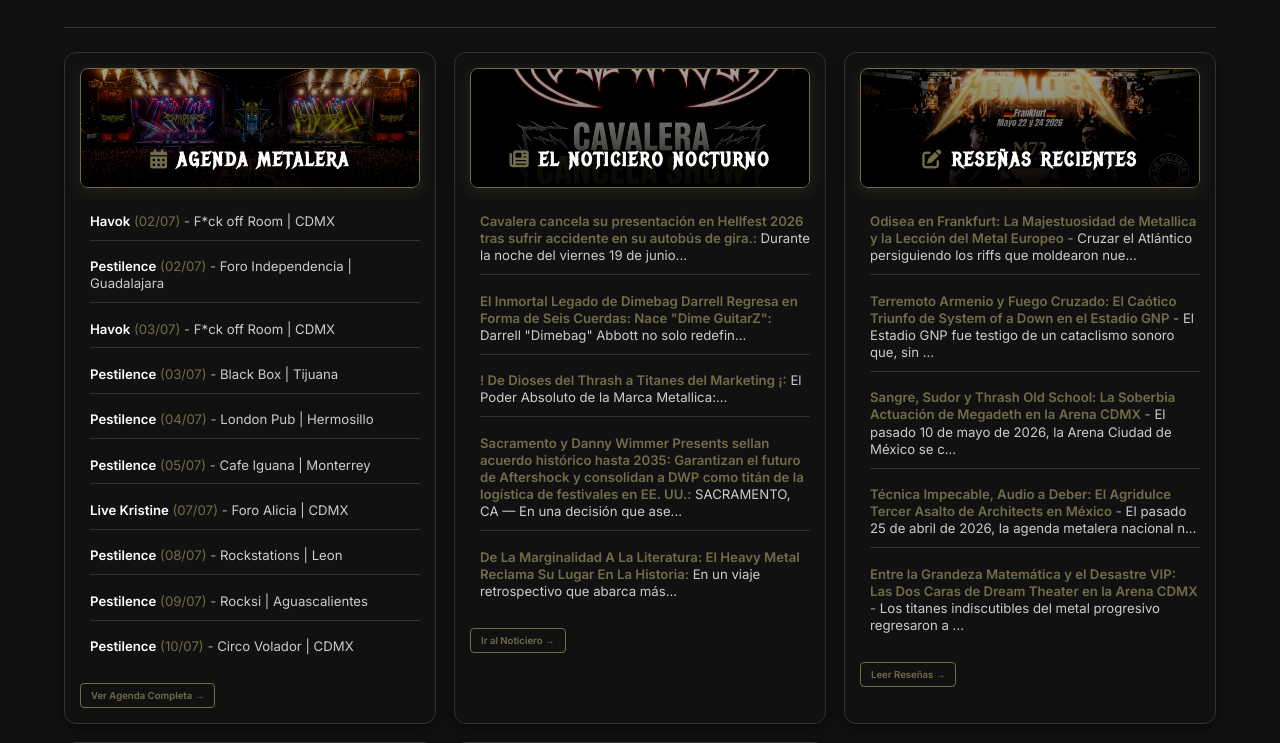
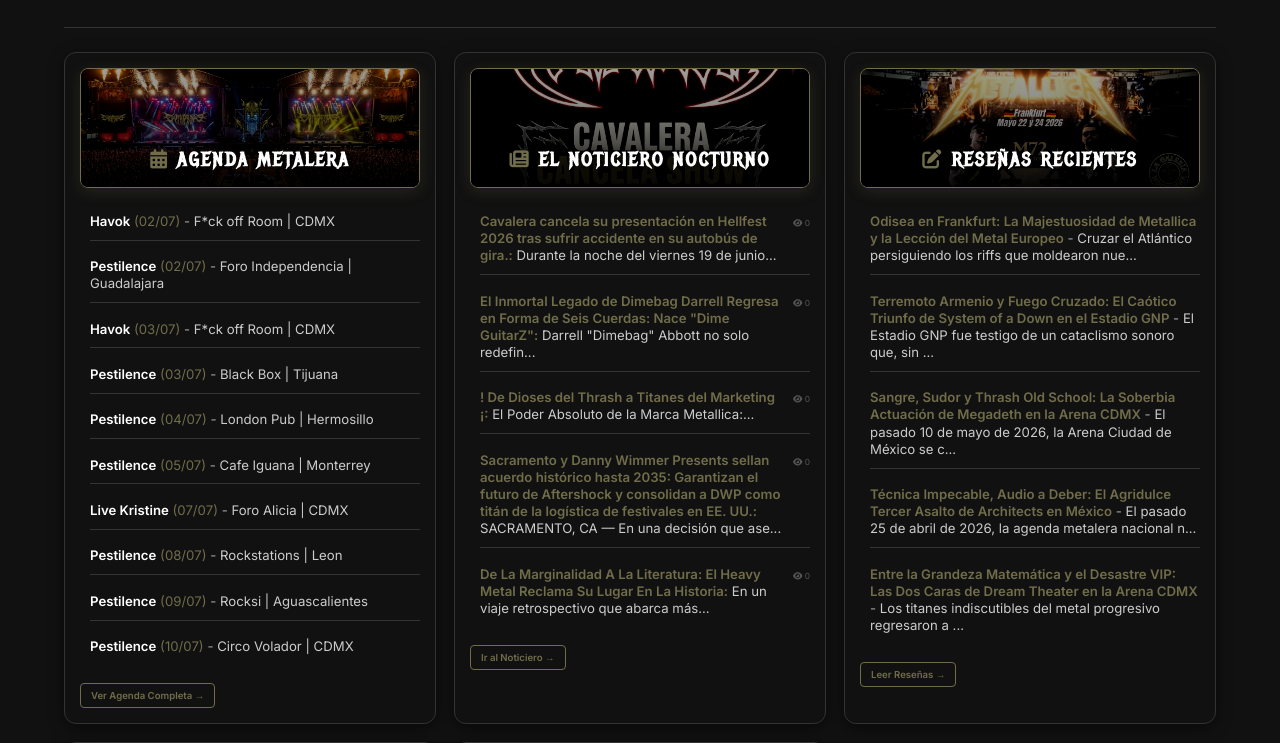
Before and after one commit to gothprods/gothprods_web, a Flask app: page / in a window 1280 px wide. Shown: the part 1219-1962 px from the top of the page. Run offline with Flask 3, Linux system fonts and the light colour scheme; data comes from the database, SQL or seed files in the repository; both versions use the stored data as it was after the commit.

Commit message:
Add view counters to El PIT and Noticiero Nocturno

```diff
--- a/app.js
+++ b/app.js
@@ -70,10 +70,25 @@ document.addEventListener('DOMContentLoaded', () => {
         btn.addEventListener('click', (e) => {
             e.preventDefault();
             const targetId = btn.getAttribute('data-target');
+            const itemId = btn.getAttribute('data-id');
             const modal = document.getElementById(targetId);
             if (modal) {
                 modal.classList.add('show');
                 document.body.style.overflow = 'hidden'; // Prevent background scrolling
+
+                // Track view
+                if (itemId) {
+                    fetch('/api/track_view/' + itemId, { method: 'POST' })
+                        .then(res => res.json())
+                        .then(data => {
+                            if (data.success) {
+                                document.querySelectorAll('.view-count-' + itemId).forEach(el => {
+                                    el.innerText = data.views;
+                                });
+                            }
+                        })
+                        .catch(err => console.error('Error tracking view:', err));
+                }
             }
         });
     });
--- a/app.py
+++ b/app.py
@@ -105,6 +105,10 @@ def get_db_connection(live=False):
             cursor.execute("ALTER TABLE users ADD COLUMN username TEXT")
         if 'is_active' not in columns:
             cursor.execute("ALTER TABLE users ADD COLUMN is_active INTEGER DEFAULT 1")
+        if 'reset_token' not in columns:
+            cursor.execute("ALTER TABLE users ADD COLUMN reset_token TEXT")
+        if 'reset_token_expiry' not in columns:
+            cursor.execute("ALTER TABLE users ADD COLUMN reset_token_expiry TIMESTAMP")
 
         # Migrate existing root user
         cursor.execute("UPDATE users SET username = 'root', nombre = 'Administrador', role = 'admin', is_active = 1 WHERE email = 'goth.prods@gmail.com' AND username IS NULL")
@@ -139,6 +143,17 @@ def get_db_connection(live=False):
         conn.commit()
     except Exception as e:
         print("Schema creation error (eventos_semana):", e)
+
+    # Auto-migrate schema for content_items
+    try:
+        cursor = conn.cursor()
+        cursor.execute("PRAGMA table_info(content_items)")
+        columns = [col[1] for col in cursor.fetchall()]
+        if 'views' not in columns:
+            cursor.execute("ALTER TABLE content_items ADD COLUMN views INTEGER DEFAULT 0")
+        conn.commit()
+    except Exception as e:
+        print("Schema migration error (content_items):", e)
 
     return conn
 
@@ -181,6 +196,22 @@ def send_verification_email(to_email, code, subject="Código de Verificación -
         return False
 
 # --- FRONTEND ---
+@app.route('/api/track_view/<int:item_id>', methods=['POST'])
+def track_view(item_id):
+    is_preview = request.args.get('preview') == '1' and 'user_id' in session
+    conn = get_db_connection(live=not is_preview)
+    cursor = conn.cursor()
+    cursor.execute("UPDATE content_items SET views = COALESCE(views, 0) + 1 WHERE id = ?", (item_id,))
+    conn.commit()
+
+    # Return the new view count
+    cursor.execute("SELECT views FROM content_items WHERE id = ?", (item_id,))
+    row = cursor.fetchone()
+    conn.close()
+
+    new_views = row['views'] if row else 0
+    return jsonify({"success": True, "views": new_views})
+
 @app.route('/')
 def index():
     is_preview = request.args.get('preview') == '1' and 'user_id' in session
--- a/templates/index.html
+++ b/templates/index.html
@@ -525,7 +525,12 @@
                     </div>
                     <ul class="highlight-list" style="padding-left: 10px; font-size: 0.8rem; margin-bottom: 0;">
                         {% for item in noticiero_items[:5] %}
-                        <li style="margin-bottom: 8px; line-height: 1.3;"><a href="javascript:void(0);" data-target="dynNewsModal{{ item.id }}" class="open-review-modal" style="color: #716d4a;"><strong style="color: inherit;">{{ item.title }}:</strong></a> <span style="color: #ccc;">{{ item.short_desc[:40] }}...</span></li>
+                        <li style="margin-bottom: 8px; line-height: 1.3;">
+                            <a href="javascript:void(0);" data-target="dynNewsModal{{ item.id }}" data-id="{{ item.id }}" class="open-review-modal" style="color: #716d4a; display: flex; justify-content: space-between; align-items: baseline;">
+                                <span><strong style="color: inherit;">{{ item.title }}:</strong> <span style="color: #ccc;">{{ item.short_desc[:40] }}...</span></span>
+                                <span style="font-size: 0.7rem; color: #555; white-space: nowrap; margin-left: 8px;"><i class="fa-solid fa-eye"></i> <span class="view-count-{{ item.id }}">{{ item.views if item.views else 0 }}</span></span>
+                            </a>
+                        </li>
                         {% endfor %}
                     </ul>
                     <a href="#news" class="read-more" style="color: var(--accent-color); font-weight: bold; margin-top:10px; display:inline-block; padding: 4px 10px; font-size: 0.8rem; border: 1px solid var(--accent-color); border-radius: 4px;">Ir al Noticiero &rarr;</a>
@@ -746,12 +751,15 @@
                 <div class="news-rail">
                     {% for item in noticiero_items %}
                 <div class="news-card">
-                    <a href="javascript:void(0);" data-target="dynNewsModal{{ item.id }}" class="open-review-modal" style="display: block;">
+                    <a href="javascript:void(0);" data-target="dynNewsModal{{ item.id }}" data-id="{{ item.id }}" class="open-review-modal" style="display: block;">
                         <img loading="lazy" src="{{ item.image_filename if item.image_filename.startswith('http') or item.image_filename.startswith('assets') else 'updates/' + item.image_filename }}" style="width: 100%; border-radius: 8px; margin-bottom: 10px; height: 140px; object-fit: cover; object-position: center; cursor: pointer;">
                     </a>
                     <h3 style="font-size: 1rem; line-height: 1.2;">{{ item.title }}</h3>
                     <p style="font-size: 0.85rem; margin-bottom: 5px; margin-top: 5px;">{{ item.short_desc[:120] if item.short_desc else '' }}...</p>
-                    <a href="javascript:void(0);" data-target="dynNewsModal{{ item.id }}" class="open-review-modal" style="color: var(--accent-color); font-weight: bold; font-size: 0.85rem; display: inline-block; margin-top: 5px;">Leer más &rarr;</a>
+                    <div style="display: flex; justify-content: space-between; align-items: center; margin-top: 5px;">
+                        <a href="javascript:void(0);" data-target="dynNewsModal{{ item.id }}" data-id="{{ item.id }}" class="open-review-modal" style="color: var(--accent-color); font-weight: bold; font-size: 0.85rem; display: inline-block;">Leer más &rarr;</a>
+                        <span style="font-size: 0.75rem; color: #666; display: inline-flex; align-items: center; gap: 4px;"><i class="fa-solid fa-eye"></i> <span class="view-count-{{ item.id }}">{{ item.views if item.views else 0 }}</span></span>
+                    </div>
                 </div>
                 {% endfor %}
             </div>
@@ -966,7 +974,7 @@
     observer.observe(document.body, { attributes: true, attributeFilter: ['style'] });
     </script>
     <script type="text/javascript" src="//translate.google.com/translate_a/element.js?cb=googleTranslateElementInit"></script>
-    <script src="app.js"></script>
+    <script src="app.js?v=3"></script>
     {% with messages = get_flashed_messages() %}
       {% if messages %}
         <script>
```
Also changed, not shown: gothprods.db.
